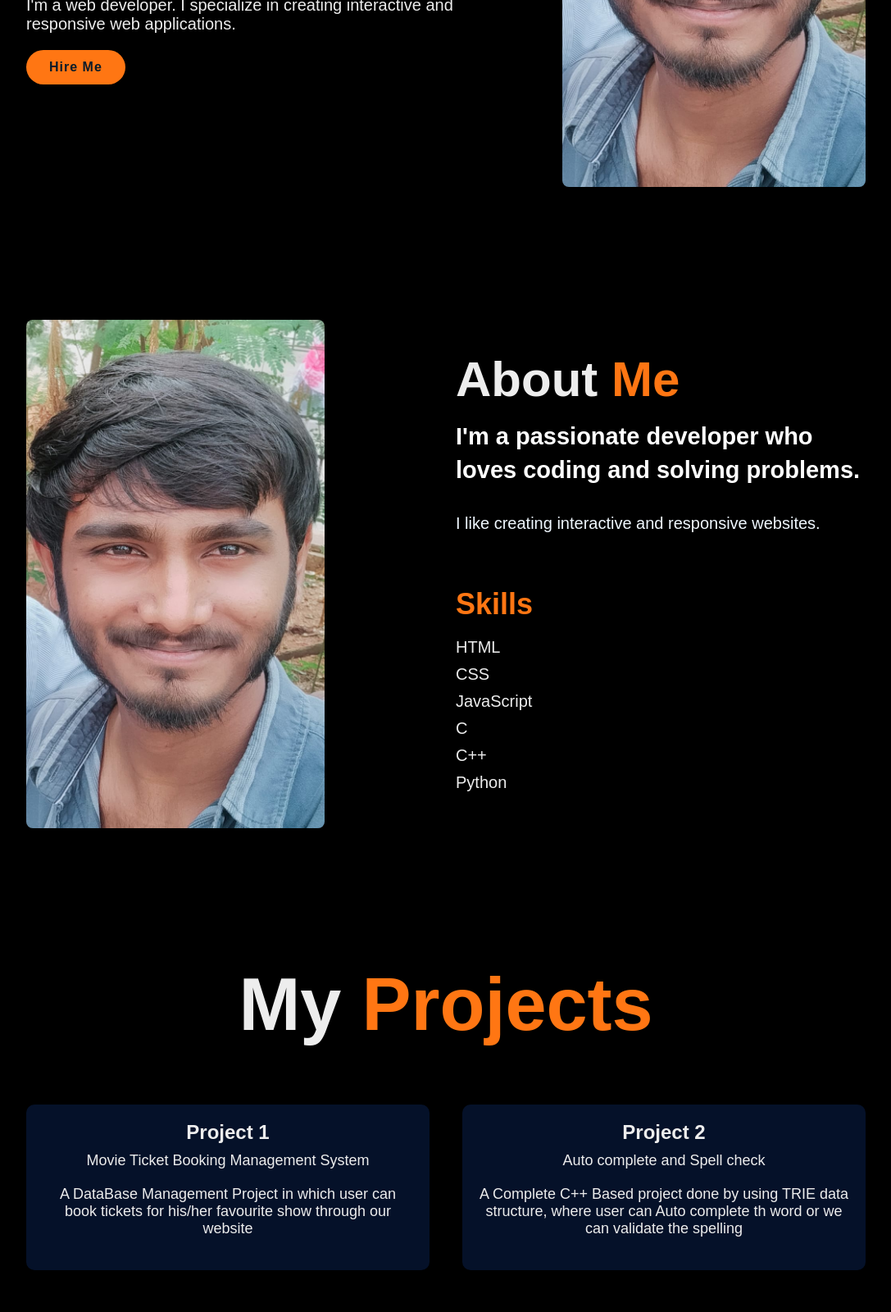
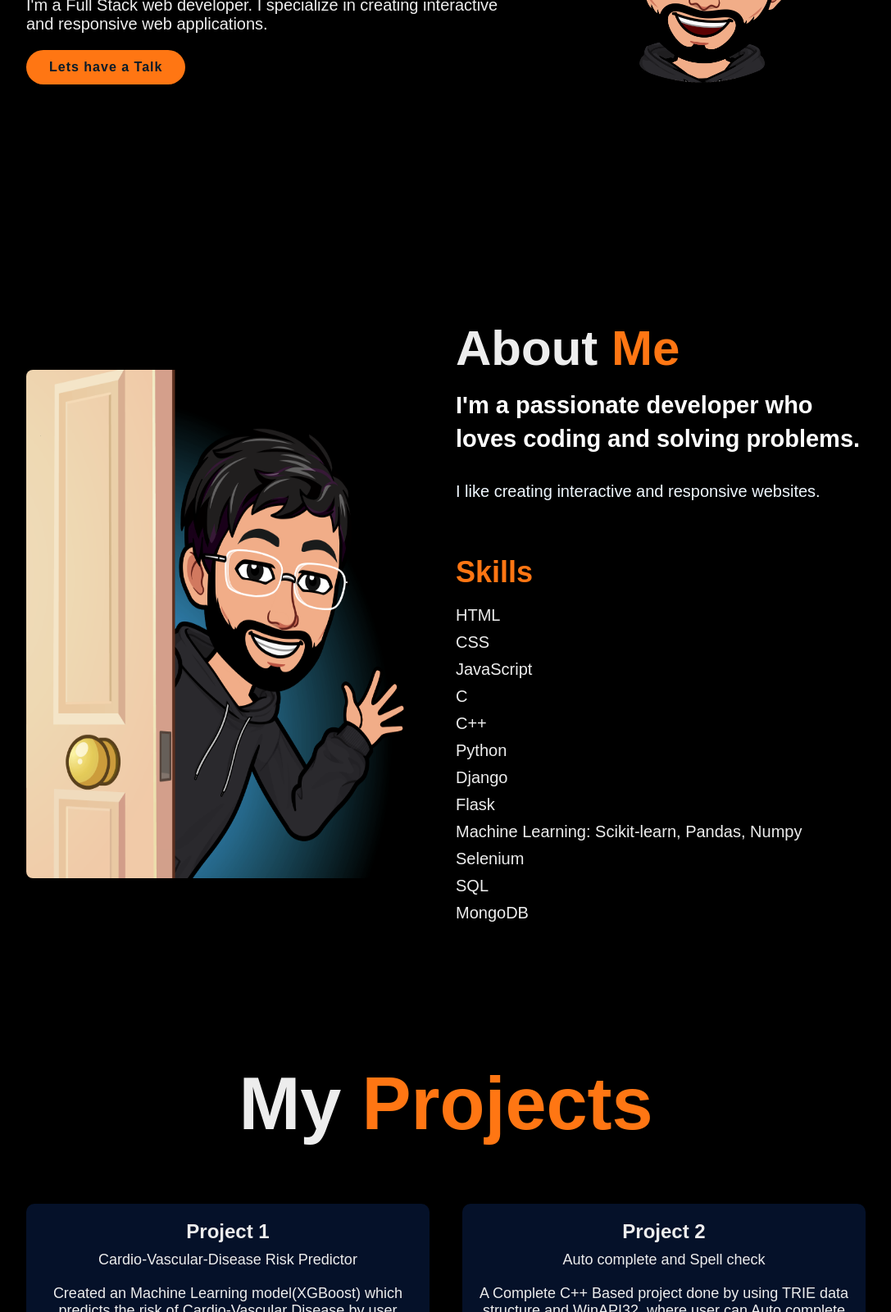
Before and after one commit to Hemanth-1354/HK-Portfolio-PIT, a plain HTML site: page index.html in a window 1280 px wide. Shown: the part 480-2080 px from the top of the page at 82% size, without its empty margins (96-1183 px from the left). Drawn offline with Linux system fonts and the light colour scheme.

Commit message:
Updating

```diff
--- a/index.html
+++ b/index.html
@@ -3,7 +3,7 @@
   <head>
     <meta charset="UTF-8" />
     <meta name="viewport" content="width=device-width, initial-scale=1.0" />
-    <title>Portfolio Website</title>
+    <title>Hemanths's Portfolio</title>
     <link
       rel="stylesheet"
       href="https://cdnjs.cloudflare.com/ajax/libs/font-awesome/6.0.0-beta3/css/all.min.css"
@@ -12,7 +12,7 @@
   </head>
   <body>
     <header class="header">
-      <a href="#" class="logo">MyPortfolio</a>
+      <a href="#" class="logo">Hemanth's</a>
       <nav class="navbar">
         <a href="#home">Home</a>
         <a href="#about">About</a>
@@ -28,19 +28,19 @@
         <h3>Hello, I'm</h3>
         <h1>Hemanth Kumar Polisetti</h1>
         <p>
-          I'm a web developer. I specialize in creating interactive and
+          I'm a Full Stack web developer. I specialize in creating interactive and
           responsive web applications.
         </p>
-        <a href="#contact" class="btn-box">Hire Me</a>
+        <a href="#contact" class="btn-box">Lets have a Talk</a>
       </div>
       <div class="home-img">
-        <img src="Images/HK_img.jpg" alt="Your Photo" style="height: 620px; width: 370px;" />
+        <img src="Images/profile.png" alt="Your Photo" style="height: 400px; width: 400px; border-radius: 20%; object-fit:fit;" />
       </div>
     </section>
 
     <section id="about" class="about">
       <div class="about-img">
-        <img src="Images/HK_img.jpg" alt="About Me" style="height: 620px;" />
+        <img src="Images/profile2.png" alt="About Me" style="height: 620px;" />
       </div>
       <div class="about-text">
         <h2>About <span>Me</span></h2>
@@ -49,7 +49,6 @@
         </h4>
         <p>I like creating interactive and responsive websites.</p>
 
-        <!-- Skills Section -->
         <div class="skills">
           <h3>Skills</h3>
           <ul>
@@ -59,12 +58,18 @@
             <li>C</li>
             <li>C++</li>
             <li>Python</li>
+            <li>Django</li>
+            <li>Flask</li>
+            <li>Machine Learning: Scikit-learn, Pandas, Numpy</li>
+            <li>Selenium</li>
+            <li>SQL</li>
+            <li>MongoDB</li>
           </ul>
         </div>
       </div>
     </section>
 
-    <!-- Projects Section -->
+
     <section id="projects" class="projects">
       <div class="sub-title">
         <h2>My <span>Projects</span></h2>
@@ -72,21 +77,20 @@
       <div class="projects-list">
         <div class="project">
           <h3>Project 1</h3>
-          <p>Movie Ticket Booking Management System</p>
+          <p>Cardio-Vascular-Disease Risk Predictor</p>
           <p>
-            A DataBase Management Project in which user can book tickets for
-            his/her favourite show through our website
+          Created an Machine Learning model(XGBoost) which predicts the risk of Cardio-Vascular Disease by user input.
           </p>
         </div>
         <div class="project">
           <h3>Project 2</h3>
           <p>Auto complete and Spell check</p>
           <p>
-            A Complete C++ Based project done by using TRIE data structure, where user can Auto complete th word or we can validate the spelling
+            A Complete C++ Based project done by using TRIE data structure and WinAPI32, where user can Auto complete th word or we can validate the spelling.
 
           </p>
         </div>
-        <!-- Add more projects as needed -->
+
       </div>
     </section>
 
```
Also changed, not shown: Images/profile.png (added), Images/profile2.png (added).
